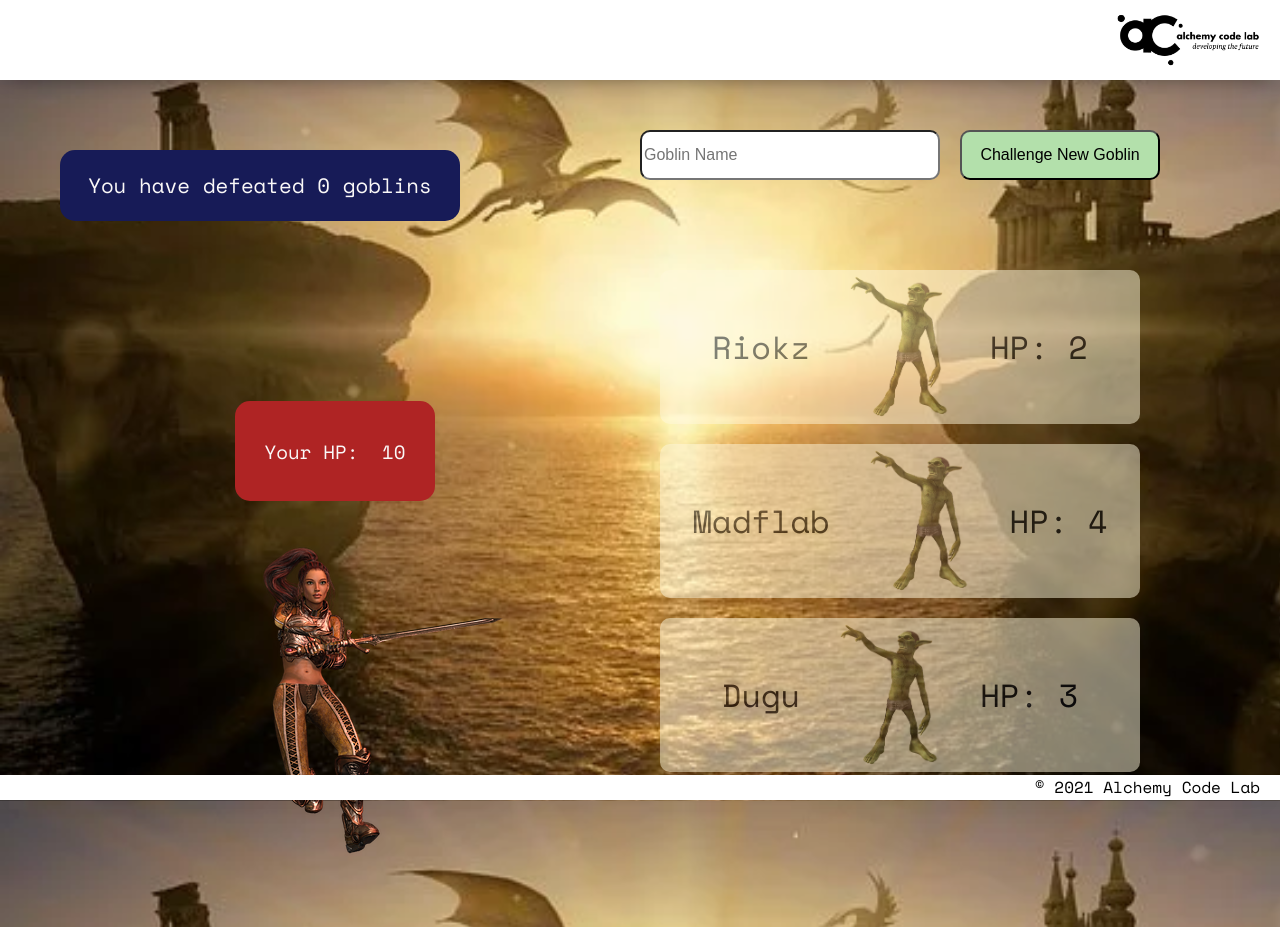
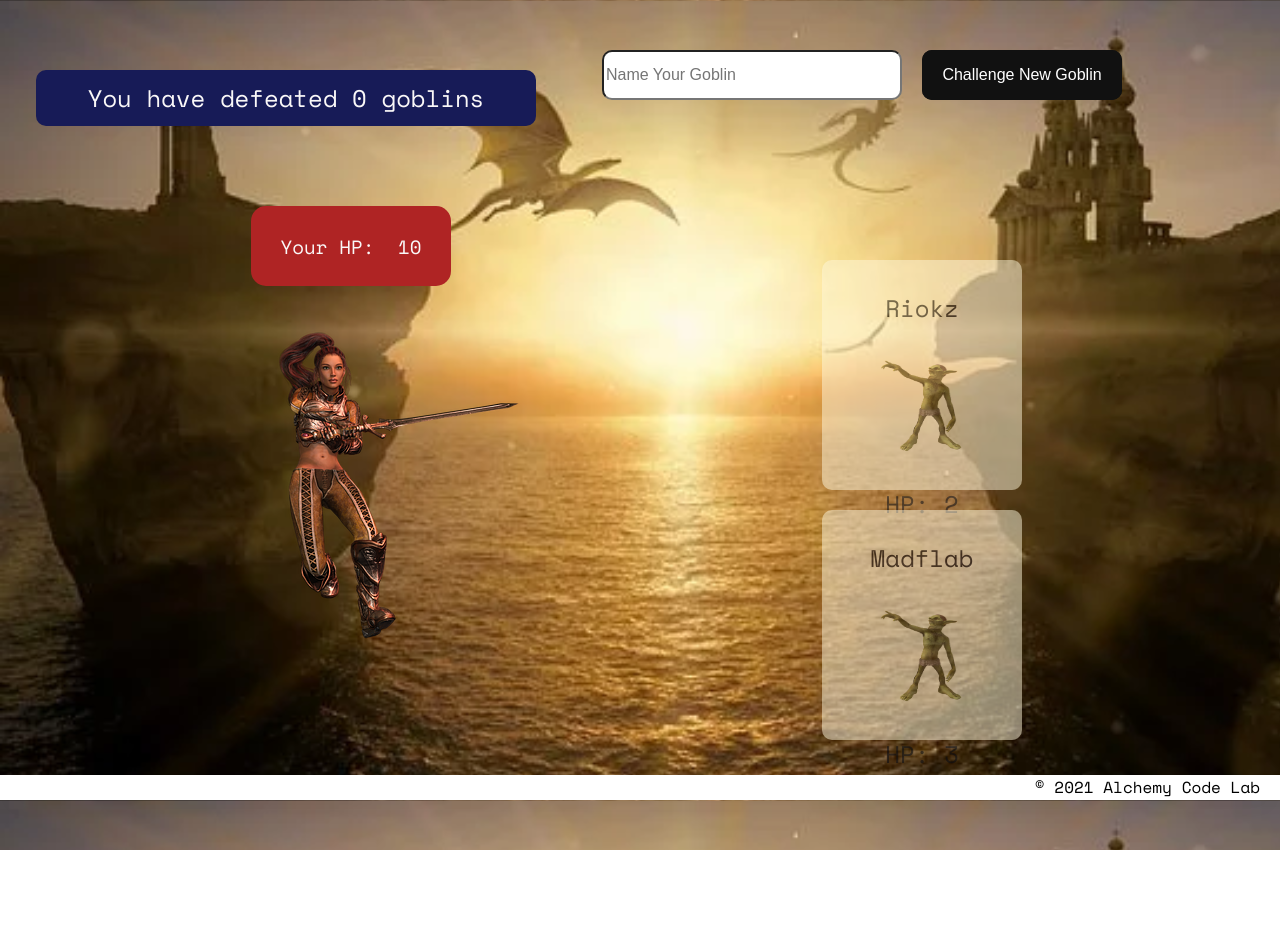
Before and after one commit to alicehsing/goblin-fighter, a plain HTML site: page index.html in a window 1280 px wide. After the commit the page ends 850 px from the top, so only its background shows below. Drawn offline with nearby package versions, Linux system fonts and the light colour scheme.

Commit message:
fixed append defeated goblin codes and added stretch goals

```diff
--- a/app.js
+++ b/app.js
@@ -1,45 +1,44 @@
+// import functions and grab DOM elements
 import { renderGoblin } from './render-utils.js';
 
-// import functions and grab DOM elements
 const defeatedNUmberEl = document.querySelector('#defeated-number');
-// const defeatedListEl = document.querySelector('.defeated-list');
+const defeatedListEl = document.querySelector('.defeated-list');
 const playerHPEl = document.querySelector('#player-hp');
 const playerImgEl = document.querySelector('#player-img');
 const form = document.querySelector('form');
 const goblinListEl = document.querySelector('.goblin-list');
-
 // let state
 let defeatedGoblinsCount = 0;
 let playerHP = 10;
 const goblins = [
     { name: 'Riokz', hp: 2 },
-    { name: 'Madflab', hp: 4 },
-    { name: 'Dugu', hp: 3 }
+    { name: 'Madflab', hp: 3 },
 ];
-
 // set event listeners
-// New goblin form
-// On Submit . . .
-//User has supplied a name and submitted the form
+// new goblin form
+// user has supplied a name and submitted the form; on Submit...
 form.addEventListener('submit', (e) => {
     e.preventDefault();
-
     const data = new FormData(form);
-    // make a new goblin with user input
     const goblinName = data.get('goblin-name');
-    // Make a new goblin object with that user input
+    // make a new goblin object with that user input
     const newGoblin = {
         name: goblinName,
-        HP: Math.ceil(Math.random() * 4)
+        hp: Math.ceil(Math.random() * 3)
     };
-    // - Add that object to the array of goblins in state
+    // create a new goblin with a random default name if none is provided and add them to the page
+    if (newGoblin.name === '') {
+        const randomName = ['Sharx', 'Duzz', 'Hokoiszea', 'Ponzu', 'Khinkea', 'Tamif'];
+        let i = Math.floor(Math.random() * 5);
+        newGoblin.name = randomName[i];
+    }
+    // add that object to the array of goblins in state
     goblins.push(newGoblin);
-
     displayGoblins();
 });
 
 function displayGoblins() {
-   //"update a list"
+   // "update a list"
     // clear out the list DOM
     goblinListEl.textContent = '';
     // loop through the goblins
@@ -49,25 +48,43 @@ function displayGoblins() {
         // make each goblin element clickable if it has an hp > 0
         if (goblin.hp > 0) {
             eachGoblinEl.addEventListener('click', () => {
-            //possibly decrement this goblin's HP
+              // possibly decrement this goblin's HP
                 if (Math.random() < 0.33) {
                     goblin.hp--;
                     alert('You hit ' + goblin.name + '!');
                 } else {
                     alert('You missed ' + goblin.name + '!');
                 }
-              //possibly decrement player HP
+              // possibly decrement player HP
                 if (Math.random() < 0.5) {
                     playerHP--;
                     alert(goblin.name + ' hit you' + '!');
                 } else {
                     alert(goblin.name + ' failed to hit you' + '!');
                 }
-              //possibly increment defeatedGoblins
+              // possibly increment defeatedGoblins
                 if (goblin.hp === 0) {
                     defeatedGoblinsCount++;
+                    alert(`You have killed ${goblin.name}! Great job!`);
+                    // add defeated goblin to the defeated list
+                    defeatedListEl.append(eachGoblinEl);
+                    // stretch goal: change the player image to something stronger-looking every time they hit a new threshold (killed first goblin etc.)
+                    playerImgEl.classList.add('player-killed-one');
+                    playerImgEl.src = './assets/warrior-b.webp';
+                    if (defeatedGoblinsCount === 2) {
+                        playerImgEl.classList.add('player-killed-two');
+                        playerImgEl.src = './assets/warrior-d.webp';
+                    }
+                    if (defeatedGoblinsCount === 3) {
+                        playerImgEl.classList.add('player-killed-three');
+                        playerImgEl.src = './assets/warrior-c.webp';
+                    }
+                    if (defeatedGoblinsCount === 4) {
+                        playerImgEl.classList.add('player-killed-four');
+                        playerImgEl.src = './assets/warrior-e.webp';
+                    }
                 }
-
+                // when user's HP is 0, launch a game over message
                 if (playerHP === 0) {
                     alert('Game Over' + ' You lose' + '!');
                     playerImgEl.classList.add('game-over');
@@ -77,9 +94,9 @@ function displayGoblins() {
                 defeatedNUmberEl.textContent = defeatedGoblinsCount;
                 displayGoblins();
             });
+
         }
 
-        // append the
         goblinListEl.append(eachGoblinEl);
     }
 }
--- a/index.html
+++ b/index.html
@@ -16,29 +16,25 @@
 </head>
 
 <body>
-    <header>
-        <div class="gutter-right logo">
-            <img src="./assets/big-logo.png" />
-        </div>
-    </header>
+
     <main>
         <div class="player-stats">
             <div class="defeated-goblins">
-                <p>You have defeated <span id="defeated-number">0</span> goblins</p>
+                <p id="defeated-goblins-display">You have defeated <span id="defeated-number">0</span> goblins</p>
                 <div class="defeated-list">
 
                 </div>
             </div>
             <div class="player">
                 <p>Your HP: &nbsp <span id="player-hp"> 10</span></p>
-                <img id="player-img" src="./assets/warrior.webp">
+                <img id="player-img" src="./assets/warrior-a.webp">
             </div>
         </div>
         <div class="goblin-stats">
             <div>
                 <form>
-                    <input name="goblin-name" placeholder="Goblin Name">
-                    <button>Challenge New Goblin</button>
+                    <input name="goblin-name" placeholder="Name Your Goblin">
+                    <button class="glow-on-hover">Challenge New Goblin</button>
                 </form>
                 <div class="goblin-list">
 
--- a/render-utils.js
+++ b/render-utils.js
@@ -1,6 +1,5 @@
 export function renderGoblin(goblinData) {
     const goblinEl = document.createElement('div');
-    // const faceEl = document.createElement('p');
     const faceEl = document.createElement('img');
     const nameEl = document.createElement('p');
     const hpEl = document.createElement('p');
@@ -9,19 +8,14 @@ export function renderGoblin(goblinData) {
     faceEl.classList.add('goblin-img');
 
     nameEl.textContent = goblinData.name;
-    // hpEl.textContent = `HP: ${goblinData.hp}`;
     hpEl.textContent = `HP: ${goblinData.hp < 0 ? 0 : goblinData.hp}`;
     faceEl.src = '../assets/goblin.webp';
 
      //render defeated goblins
     if (goblinData.hp === 0) {
         goblinEl.classList.add('dead');
-        alert('You have killed a goblin!');
     }
-    // hpEl.textContent = `HP: ${goblinData.hp < 0 ? 0 : goblinData.hp}`;
-    // faceEl.textContent = goblinData.hp > 0 ? '👹' : '💀';
-
-      // append that element to the HTML
+    // append that element to the HTML
     goblinEl.append(nameEl, faceEl, hpEl);
     return goblinEl;
 }
--- a/styles/style.css
+++ b/styles/style.css
@@ -107,7 +107,7 @@ footer {
     padding: 20px;
     text-align: center;
     margin-left: 180px;
-    height: 100px;
+    height: 80px;
     width: 200px;
     display: flex;
     align-items: center;
@@ -120,33 +120,50 @@ footer {
     position: relative;
     left: 200px;
     margin-bottom: 50px;
+}
 
+.defeated-list {
+    display: flex;
+    flex-direction: row;
+}
+
+#defeated-goblins-display {
+    font-size: 1.5rem;
+    width: 500px;
+    padding: 10px;
 }
 .defeated-goblins {
-    /* border: solid 2px rgb(100, 100, 100); */
     border-radius: 10px;
     margin-top: 20px;
-    margin-bottom: 120px;
+    margin-bottom: 20px;
+    margin-left: 20px;
 }
 
 .defeated-goblins p {
-    font-size: 1.3rem;
+    font-size: 1rem;
     color: rgb(250, 248, 248);
     background-color: rgb(23, 27, 87);
-    padding: 20px;
-    border-radius: 15px;
-    width: 400px;
+    border-radius: 10px;
     text-align: center;
+}
 
+.defeated-goblins img {
+    width: 50px;
+    height: 50px;
+    text-align: center;
+}
+
+.defeated-goblins .goblin{
+    width:80px;
+    background-color: rgb(19, 18, 18);
 }
 
 .goblin-stats {
-    /* border: solid 2px honeydew; */
     display: flex;
     flex-direction: column;
     justify-content: flex-start;
     align-items: center;
-    width: 60%;
+    width: 100%;
     height: 80%;
     margin: 20px;
 }
@@ -159,6 +176,66 @@ form {
 form button {
     background-color:rgb(179, 224, 171);
 }
+
+.glow-on-hover {
+    width: 220px;
+    height: 50px;
+    border: none;
+    outline: none;
+    color: #fff;
+    background: #111;
+    cursor: pointer;
+    position: relative;
+    z-index: 0;
+    border-radius: 10px;
+}
+.glow-on-hover:before {
+    content: '';
+    background: linear-gradient(45deg, #ff0000, #ff7300, #fffb00, #48ff00, #00ffd5, #002bff, #7a00ff, #ff00c8, #ff0000);
+    position: absolute;
+    top: -2px;
+    left:-2px;
+    background-size: 400%;
+    z-index: -1;
+    filter: blur(5px);
+    width: calc(100% + 4px);
+    height: calc(100% + 4px);
+    animation: glowing 20s linear infinite;
+    opacity: 0;
+    transition: opacity .3s ease-in-out;
+    border-radius: 10px;
+}
+
+.glow-on-hover:active {
+    color: #000
+}
+
+.glow-on-hover:active:after {
+    background: transparent;
+}
+
+.glow-on-hover:hover:before {
+    opacity: 1;
+}
+
+.glow-on-hover:after {
+    z-index: -1;
+    content: '';
+    position: absolute;
+    width: 100%;
+    height: 100%;
+    background: #111;
+    left: 0;
+    top: 0;
+    border-radius: 10px;
+}
+
+@keyframes glowing {
+    0% { background-position: 0 0; }
+    50% { background-position: 400% 0; }
+    100% { background-position: 0 0; }
+}
+
 .goblin-stats input, .goblin-stats button {
     margin-top: 40px;
     height: 50px;
@@ -181,15 +258,20 @@ form button {
 }
 
 .goblin-list {
-    margin-top: 50px;
+    margin-top: 20px;
     display: flex;
     flex-direction: column;
     justify-content: center;
     align-items: center;
+    flex-wrap: wrap;
+    height: 700px;
+    width: 700px;
+    overflow-x: auto;
 }
 
 .goblin-img {
-    width: 120px;
+    width: 100px;
+    height: 100px;
 }
 
 .goblin {
@@ -197,21 +279,59 @@ form button {
     /* border: solid 3px #a082a7; */
     border-radius: 10px;
     margin: 10px;
-    font-size: 2rem;
+    font-size: 1.5rem;
     display: flex;
-    flex-direction: row;
-    justify-content: center;
-    align-items: center;
+    flex-direction: column;
+    justify-content:space-evenly;
+    align-items:center;
     color: rgb(3, 9, 21);
     background-color: cornsilk;
     opacity: 0.5;
-    width:480px;
+    width: 200px;
+    height: 230px;
+}
+
+.goblin p {
+    margin: none;
 }
 
 .dead {
     cursor: default;
+    background-color: rgb(19, 18, 18);
 }
 
 .game-over {
     transform: rotate(90deg);
 }
+
+.player-killed-one {
+    position: relative;
+    left: 100px;
+    margin-bottom: 50px;
+    width: 250px;
+    height: 320px;
+}
+
+.player-killed-two {
+    position: relative;
+    left: 100px;
+    margin-bottom: 50px;
+    width: 250px;
+    height: 320px;
+}
+
+.player-killed-three {
+    position: relative;
+    left: 100px;
+    margin-bottom: 50px;
+    width: 250px;
+    height: 320px;
+}
+
+.player-killed-four {
+    position: relative;
+    left: 100px;
+    margin-bottom: 50px;
+    width: 250px;
+    height: 320px;
+}
```
Also changed, not shown: assets/warrior-a.webp (renamed from assets/warrior.webp), assets/warrior-b.webp (added), assets/warrior-c.webp (added), assets/warrior-d.webp (added), assets/warrior-e.webp (added).
